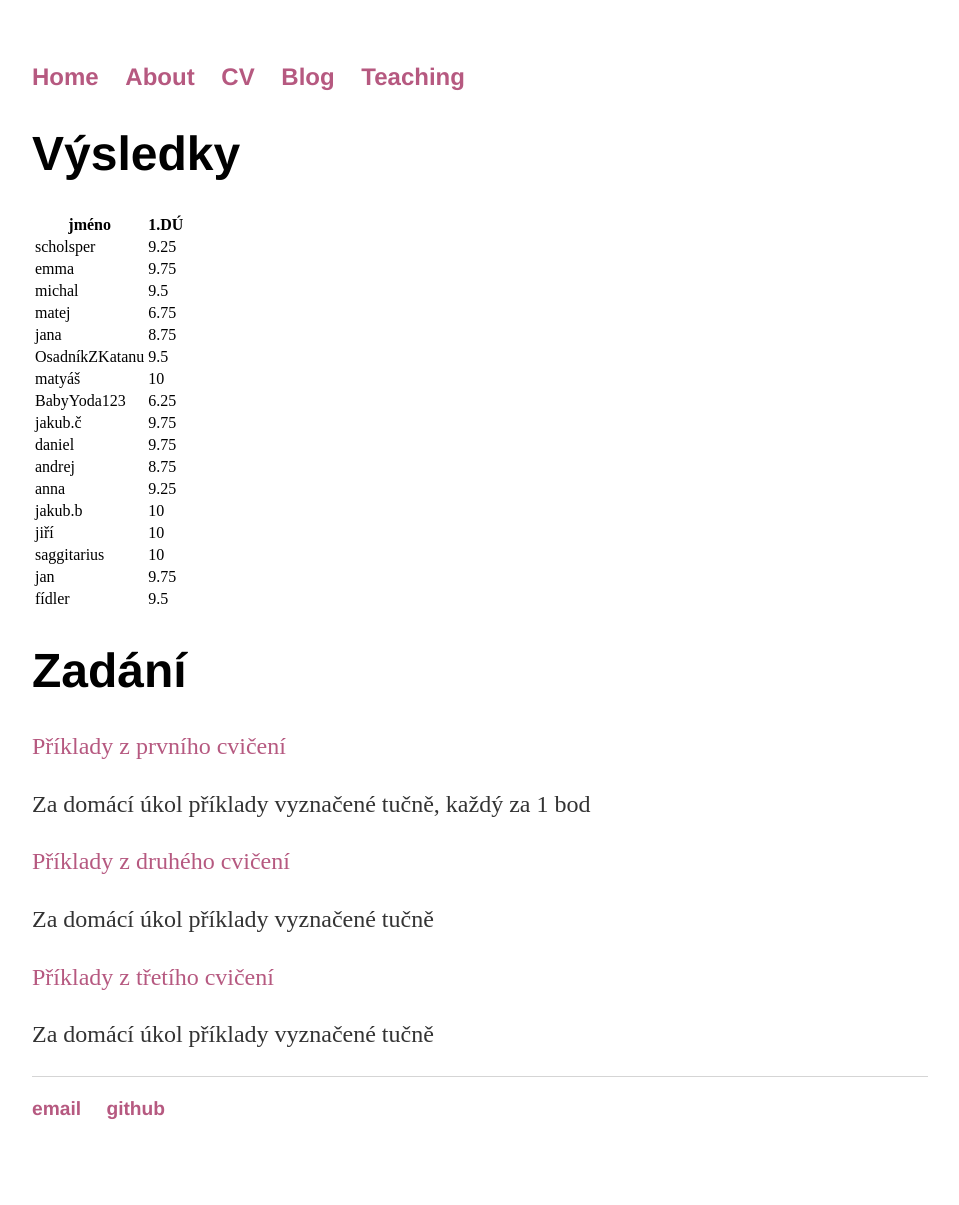
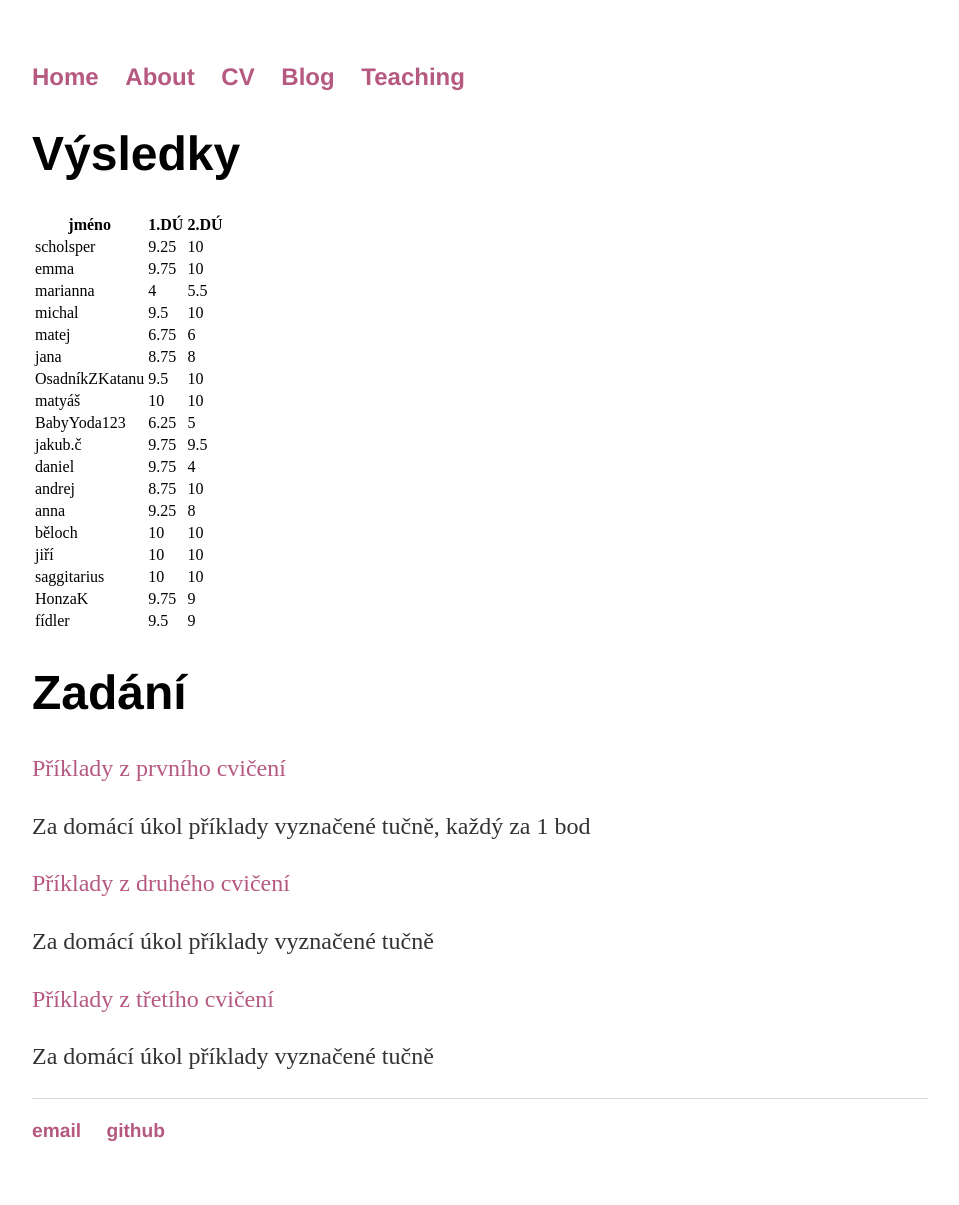
Before and after one commit to lavakin/lavakin.github.io, a Jekyll site: the page built from diskretka/index.html, in a window 1280 px wide. Shown: the whole page, without its empty margins (160-1119 px from the left). Built offline with Jekyll 4.4.1, drawn with Linux system fonts in a browser that asks for light colours; before the commit the page ends 1183 px from its top, so only the background shows below that.

Commit message:
Update index.html

```diff
--- a/diskretka/index.html
+++ b/diskretka/index.html
@@ -9,76 +9,99 @@ title: Nikola Kalábová, Personal Webpage
   <tr>
     <th>jméno</th>
     <th>1.DÚ</th>
+    <th>2.DÚ</th>
   </tr>
 </thead>
 <tbody>
   <tr>
     <td>scholsper</td>
     <td>9.25</td>
+    <td>10</td>
   </tr>
   <tr>
     <td>emma</td>
     <td>9.75</td>
+    <td>10</td>
+  </tr>
+  <tr>
+    <td>marianna</td>
+    <td>4</td>
+    <td>5.5</td>
   </tr>
   <tr>
     <td>michal</td>
     <td>9.5</td>
+    <td>10</td>
   </tr>
   <tr>
     <td>matej</td>
     <td>6.75</td>
+    <td>6</td>
   </tr>
   <tr>
     <td>jana</td>
     <td>8.75</td>
+    <td>8</td>
   </tr>
   <tr>
     <td>OsadníkZKatanu</td>
     <td>9.5</td>
+    <td>10</td>
   </tr>
   <tr>
     <td>matyáš</td>
+    <td>10</td>
     <td>10</td>
   </tr>
   <tr>
     <td>BabyYoda123</td>
     <td>6.25</td>
+    <td>5</td>
   </tr>
   <tr>
     <td>jakub.č</td>
     <td>9.75</td>
+    <td>9.5</td>
   </tr>
   <tr>
     <td>daniel</td>
     <td>9.75</td>
+    <td>4</td>
   </tr>
   <tr>
     <td>andrej</td>
     <td>8.75</td>
+    <td>10</td>
   </tr>
   <tr>
     <td>anna</td>
     <td>9.25</td>
+    <td>8</td>
   </tr>
   <tr>
-    <td>jakub.b</td>
+    <td>běloch</td>
+    <td>10</td>
     <td>10</td>
   </tr>
   <tr>
     <td>jiří</td>
     <td>10</td>
+    <td>10</td>
   </tr>
   <tr>
     <td>saggitarius</td>
     <td>10</td>
+    <td>10</td>
   </tr>
   <tr>
-    <td>jan</td>
+    <td>HonzaK</td>
     <td>9.75</td>
+    <td>9</td>
   </tr>
   <tr>
     <td>fídler</td>
     <td>9.5</td>
+    <td>9</td>
   </tr>
 </tbody>
 </table>
```
